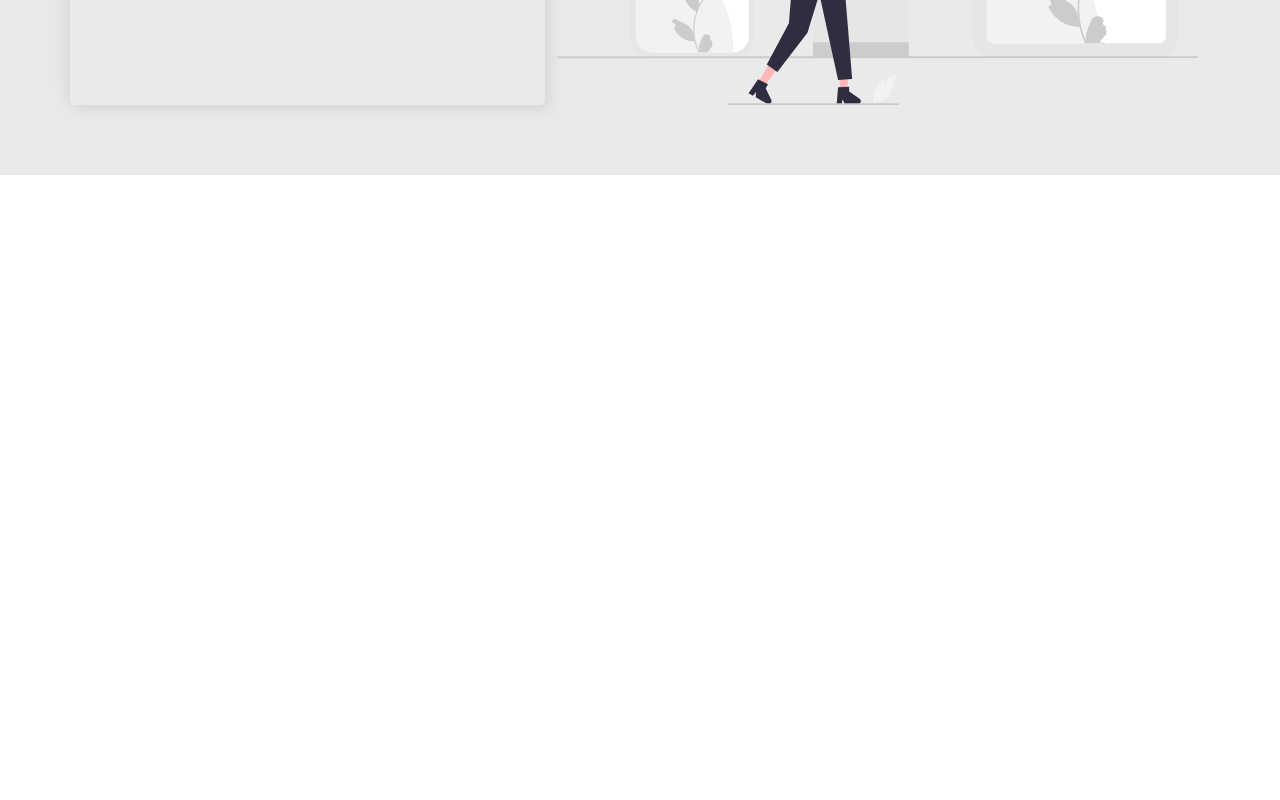
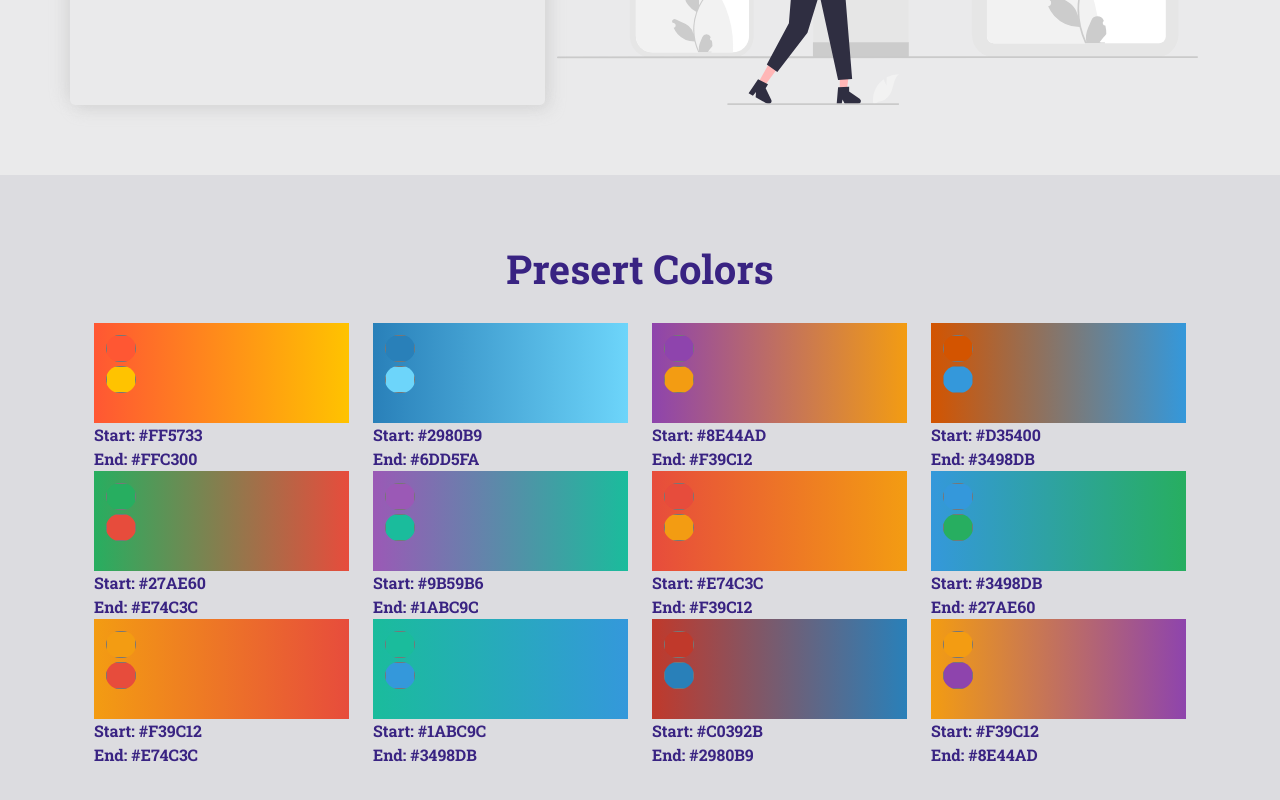
Before and after one commit to Vinicuskarv/preset-code, a React (Create React App) app: page / in a window 1280 px wide. Shown: the part 676-1476 px from the top of the page. Before the commit the page ends 851 px from the top, so only its background shows below. Built offline with nearby package versions, Linux system fonts and the light colour scheme.

Commit message:
add campo Preset colors

```diff
--- a/src/App.js
+++ b/src/App.js
@@ -7,6 +7,7 @@ import './App.css';
 function App() {
   return (
     <div className="App">
+
       <BrowserRouter>
         <Routes>
           <Route element = { <Home/> }  path="/"/>
--- /dev/null
+++ b/src/components/cardColor.css
@@ -0,0 +1,26 @@
+.gradient-container {
+    display: flex;
+    justify-content: space-between;
+    margin: 0 auto;
+}
+
+.gradient-box {
+    width: 100%;
+    height: 100px;
+    display: flex;
+    flex-direction: column;
+    padding: 10px;
+}
+.InputModificColor{
+  margin: 2px;
+  width: 30px;
+  border-radius: 30px;
+  border: none;
+}
+.color-values,h1{
+  color: #392382;
+}
+.h1CampoColor{
+  text-align: center;
+  margin-bottom: 30px;
+}
--- /dev/null
+++ b/src/components/cardColor.js
@@ -0,0 +1,55 @@
+import React, { useState } from 'react';
+import './cardColor.css';
+
+function CardColor() {
+    const initialColors = [
+        { start: "#FF5733", end: "#FFC300" },
+        { start: "#2980B9", end: "#6DD5FA" },
+        { start: "#8E44AD", end: "#F39C12" },
+        { start: "#D35400", end: "#3498DB" },
+        { start: "#27AE60", end: "#E74C3C" },
+        { start: "#9B59B6", end: "#1ABC9C" },
+        { start: "#E74C3C", end: "#F39C12" },
+        { start: "#3498DB", end: "#27AE60" },
+        { start: "#F39C12", end: "#E74C3C" },
+        { start: "#1ABC9C", end: "#3498DB" },
+        { start: "#C0392B", end: "#2980B9" },
+        { start: "#F39C12", end: "#8E44AD" }
+      ];
+
+    const [colors, setColors] = useState(initialColors);
+
+    const handleColorChange = (index, property, value) => {
+      const newColors = [...colors];
+      newColors[index] = { ...newColors[index], [property]: value };
+      setColors(newColors);
+    };
+
+    const GradientBox = ({ start, end, index }) => (
+        <div className='col-6 col-md-4 col-lg-3'>
+            <div className="gradient-box" style={{ background: `linear-gradient(to right, ${start}, ${end})` }}>
+                <input type="color" className="InputModificColor" value={start} onChange={e => handleColorChange(index, 'start', e.target.value)} />
+                <input type="color" className="InputModificColor" value={end} onChange={e => handleColorChange(index, 'end', e.target.value)} />
+            </div>
+            <div className="color-values">
+                <div>Start: {start}</div>
+                <div>End: {end}</div>
+            </div>
+        </div>
+
+
+    );
+
+    return (
+      <>
+        <h1 className='h1CampoColor'>Presert Colors</h1>
+        <div className="gradient-container row">
+          {colors.map((color, index) => (
+            <GradientBox key={index} start={color.start} end={color.end} index={index} />
+          ))}
+        </div>
+      </>
+    );
+  }
+
+export default CardColor;
--- a/src/components/navbar.css
+++ b/src/components/navbar.css
@@ -18,7 +18,7 @@
     padding: 10px 10px;
 }
 .ULNavbar img:hover,.ULNavbar li a:hover, .LogoIcon:hover{
-    opacity: 50%;
+    opacity: 70%;
 }
 .ULNavbar{
     margin: 0;
--- a/src/pages/home/Header.css
+++ b/src/pages/home/Header.css
@@ -1,6 +1,11 @@
 
-.headercontainer{
+.headercontainerPrimaria{
     background-color: rgb(234, 234, 235);
+    height: 100% ;
+    padding: 70px 0;
+}
+.headercontainerSegundario{
+    background-color: rgb(220, 220, 224);
     height: 100% ;
     padding: 70px 0;
 }
--- a/src/pages/home/Header.js
+++ b/src/pages/home/Header.js
@@ -1,24 +1,33 @@
 import undraw from '../../components/undraw_web_devices_re_m8sc.svg';
 import cardBoardBlack from '../../components/icons/icons8-cardboard-box-50-black.png';
+import CardColor from '../../components/cardColor';
 import './Header.css';
-
+import { Link } from 'react-router-dom';
 function Header() {
   return (
-    <div className="headercontainer">
+    <>
+    <div className="headercontainerPrimaria">
         <div className='container'>
             <div className='row'>
-                <div className='CampoInfo col-5'>
+                <div className='CampoInfo col-12 col-lg-5'>
                     <img src={cardBoardBlack} alt="box black"/>
                     <h1>Make your website more beautiful with <test className='logoTest'>Preset</test>Code</h1>
                     <br/>
-                    <a className='ButtomStyle'>About Us</a>
+                    <Link className='ButtomStyle' to="/About">About Us</Link>
                 </div>
-                <div className='CampoUndraw col-7'>
+                <div className='CampoUndraw col-8 col-lg-7 '>
                     <img src={undraw} alt="img - undraw_web_devices"/>
                 </div>
             </div>
         </div>
     </div>
+    <div className="headercontainerSegundario">
+        <div className='container'>
+            <CardColor/>
+        </div>
+    </div>
+    </>
+
   );
 }
 
```
